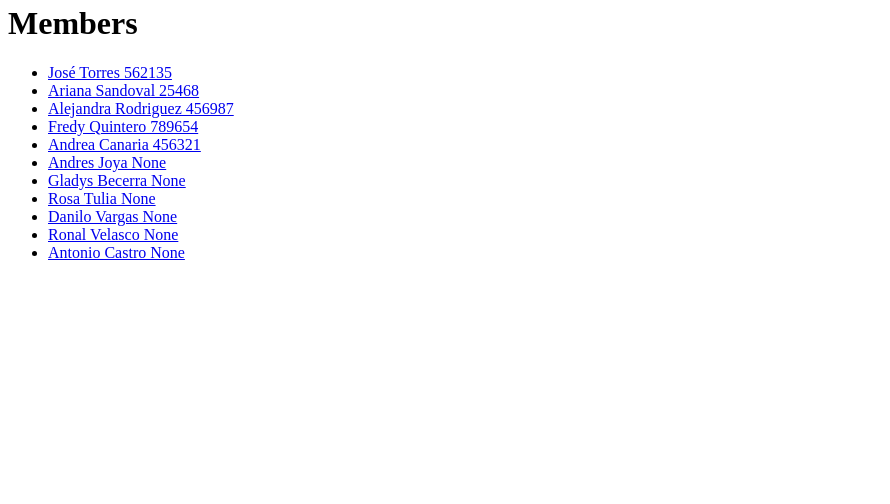
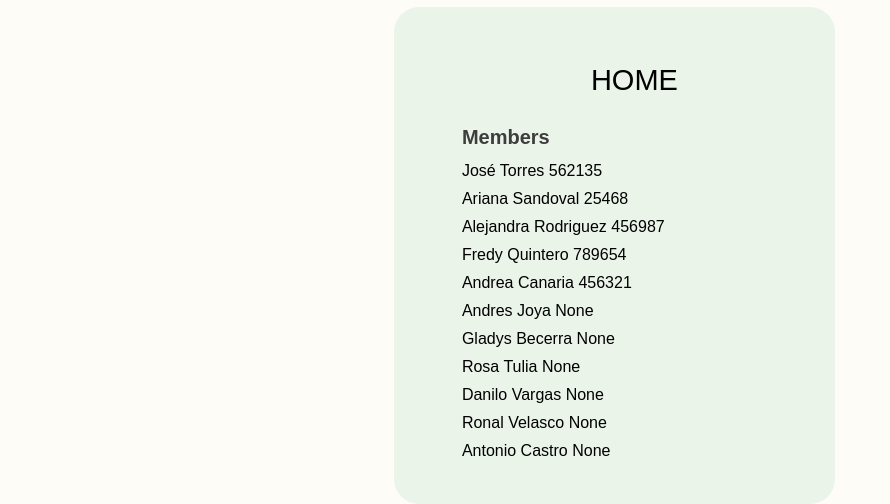
Before and after one commit to mayravargasbecerra13/guia-django, a Django app: page /members/ in a window 1280 px wide. Shown: the part 782-1286 px from the top of the page, without its empty margins (0-890 px from the left). Before the commit the page ends 1042 px from the top, so only its background shows below. Run offline with Django 5.2, Linux system fonts and the light colour scheme; data comes from the database, SQL or seed files in the repository.

Commit message:
Modifique estilos finales

```diff
--- a/members/templates/all_members.html
+++ b/members/templates/all_members.html
@@ -5,13 +5,15 @@
 {% endblock %}
 
 {% block content%}
+<div class="contenedor_db">
+    <ul>
     <p><a href="/">HOME</a></p>
     <h1>Members</h1>
-
-    <ul>
+    <div class="cont_li">
     {% for  x in mymembers %}
         <li><a href="details/{{ x.id }}">{{ x.firstname }} {{ x.lastname}} {{ x.phone }} </a></li>
     {% endfor%}
+    </div>
     </ul>
-
+</div>
 {% endblock %}
--- a/members/templates/main.html
+++ b/members/templates/main.html
@@ -5,10 +5,11 @@
 {% endblock%}
 
 {% block content%}
+<div class="contenedor_db">
     <h1>My tennis club</h1>
 
     <h3>Member</h3>
 
-    <p>Check out all out <a href="member/">members</a></p>
-
+    <p>Check out all out <a href="members/">members</a></p>
+</div>
 {% endblock%}
--- a/members/templates/master.html
+++ b/members/templates/master.html
@@ -3,6 +3,26 @@
 <head>
     <title>{% block title %}{% endblock %}</title>
     <style>
+    :root {
+    --light-cream: #FDFCF7;
+    --sage-green: #9FA890;
+    --mustard-yellow: #E8C547;
+    --text-dark: #3D3D3D;
+    --text-light: #FFFFFF;
+    --nav-dark: #333333;
+    --font-family: 'Montserrat', sans-serif;
+}
+
+
+body {
+    background-color: var(--light-cream);
+    font-family: var(--font-family);
+    color: var(--text-dark);
+    margin: 0;
+    padding: 0;
+    width: 96%;
+}
+
         .contenedor_principal{
             background-color: #98aa98;
             background-color: #98aa98;
@@ -11,14 +31,18 @@
             margin: auto;
             border-radius: 25px;
             font-family: Arial, Helvetica, sans-serif;
+            margin-top: 37px;
 
 
         }
         .nav_menu{
             display: flex;
-            flex-direction: row;
-            justify-content: space-around;
+            align-items: center;
+            justify-content: space-between;
             padding: 28px;
+            width: 100%;
+            box-shadow: 0 2px 5px rgba(0,0,0,0.1);
+            background-color: var(--sage-green);
         }
         .nav_menu a{
             text-decoration: none;
@@ -56,13 +80,43 @@
             border-radius: 22px;
             background-color: #dddd1f;
             margin: 10px;
-    border: none;
-    padding: 10px;
+        border: none;
+        padding: 10px;
         }
         .perfil p{
             font-size: 14px;
-    font-family: initial;
+            font-family: initial;
         }
+    .contenedor_db{
+        display: block;
+        background: #eaf4e9;
+        margin: auto;
+        width: 385px;
+        font-family: Arial, Helvetica, sans-serif;
+        border-radius: 25px;
+        padding: 28px;
+        margin-top: 28px;
+    }
+    .contenedor_db ul a{
+        list-style: none;
+        text-decoration: none;
+        color: black;
+
+    }
+    .contenedor_db ul{
+        list-style: none;
+    }
+    .contenedor_db h1{
+        font-size: 20px
+    }
+    .contenedor_db p{
+        text-align: center;
+    font-size: 29px;
+    }
+    .cont_li li {
+    margin-bottom: 10px;
+}
+
     </style>
 </head>
 <body>
```
